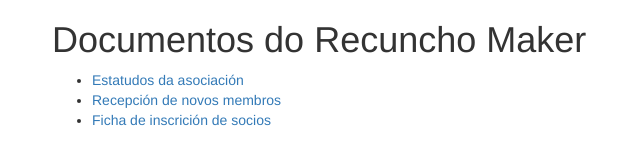
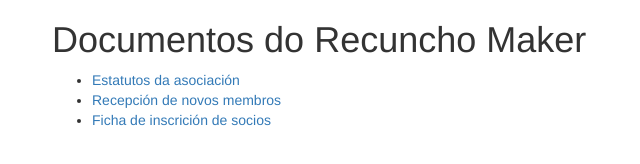
Before and after one commit to RecunchoMaker/asociacion, a plain HTML site: page index.html in a window 1280 px wide. Shown: the full height of the page, 18-658 px from the left. Drawn offline with nearby package versions, Linux system fonts and the light colour scheme.

Commit message:
Update index.html

```diff
--- a/index.html
+++ b/index.html
@@ -21,7 +21,7 @@
 
   <h1>Documentos do Recuncho Maker</h1>
   <ul>
-    <li><a href="https://github.com/RecunchoMaker/recunchomaker.github.io/wiki/Estatutos">Estatudos da asociación</a></li>
+    <li><a href="https://github.com/RecunchoMaker/recunchomaker.github.io/wiki/Estatutos">Estatutos da asociación</a></li>
     <li><a href="https://github.com/RecunchoMaker/recunchomaker.github.io/wiki/Protocolo-Novos-Membros">Recepción de novos membros</a></li>
     <li><a href="https://docs.google.com/document/d/1k2TATbmWS9pJ77lSVPSJrVpGLh7Qyf-Sjhx6YQa4ltE/edit?usp=sharing">Ficha de inscrición de socios</a></li>
   </ul>
```
